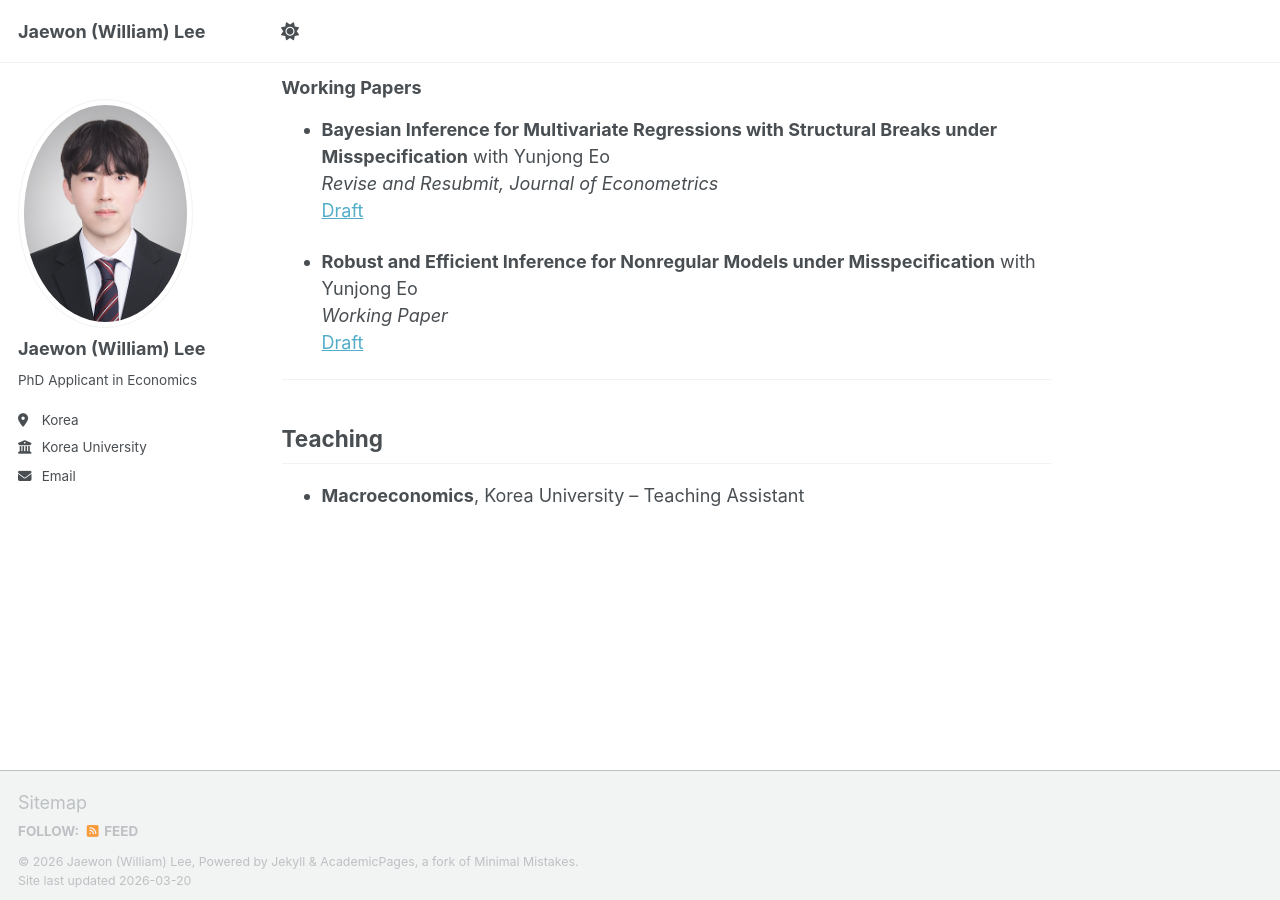
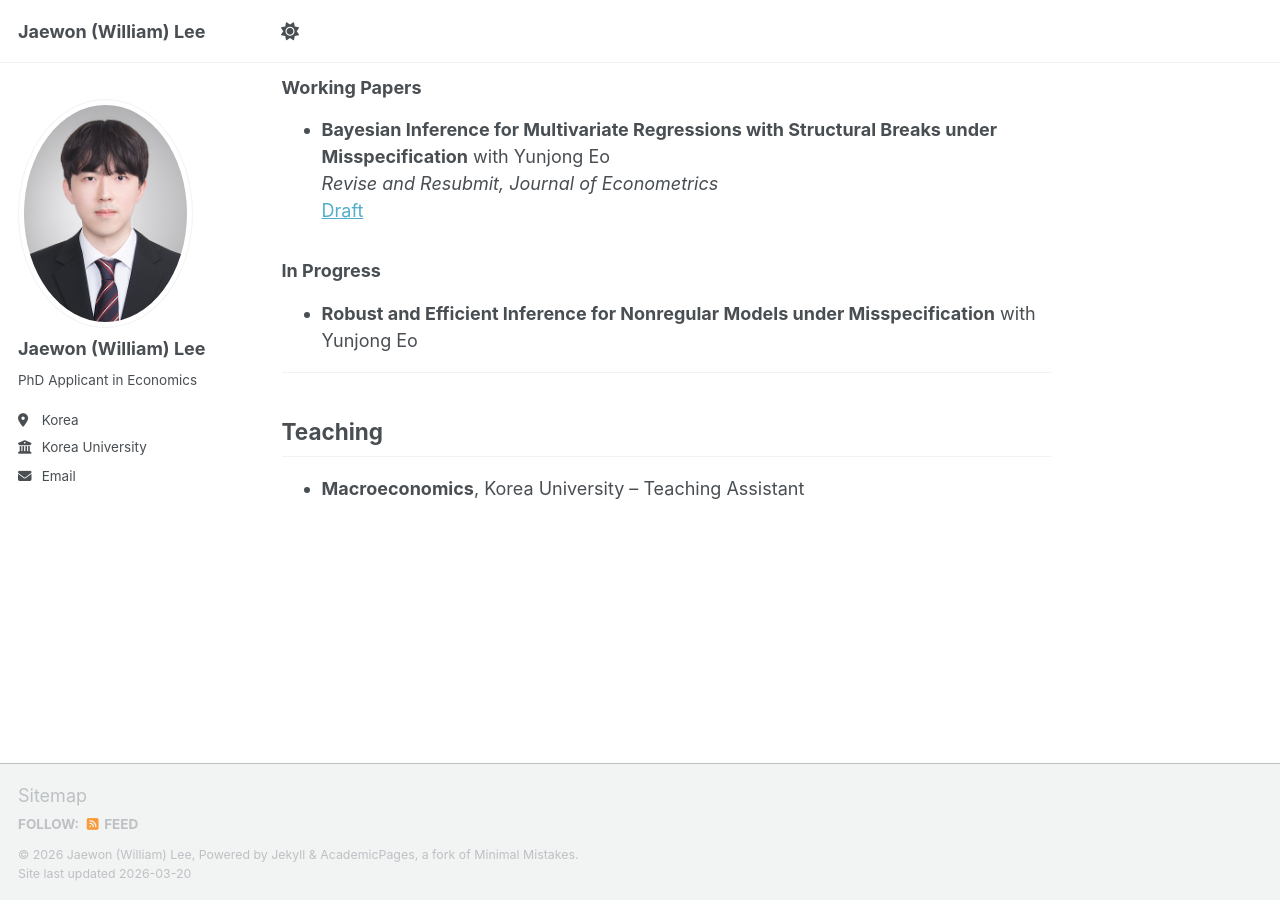
Before and after one commit to JWLee2000/JWLee2000.github.io, a Jekyll site: the page built from _pages/about.md, in a window 1280 px wide and 900 px high, scrolled down 778 px. Built offline with Jekyll 4.4.1, drawn with Linux system fonts in a browser that asks for light colours; a script that is not in the unit is left out.

Commit message:
Update about.md

```diff
--- a/_pages/about.md
+++ b/_pages/about.md
@@ -45,11 +45,11 @@ Structural Breaks under Misspecification**
   <br>
   [Draft](https://www.dropbox.com/scl/fi/e0hrwtfynlrocb6o5d6i9/WritingSample2.pdf?rlkey=a8h0c2g99h35c6qi5zeg8b97y&st=xquvj4kv&dl=0) <!-- update links -->
 
+### In Progress
 - **Robust and Efficient Inference for Nonregular Models under Misspecification**
   with Yunjong Eo
-  *Working Paper*
-  <br>
-  [Draft](https://www.dropbox.com/scl/fi/0jkso1dhbx9h4z9bb28tj/WritingSample1.pdf?rlkey=zi1di9757ulvqkp9bdozmhr4h&st=wxmlk9s9&dl=0)
+
+
 
 ---
 
```
